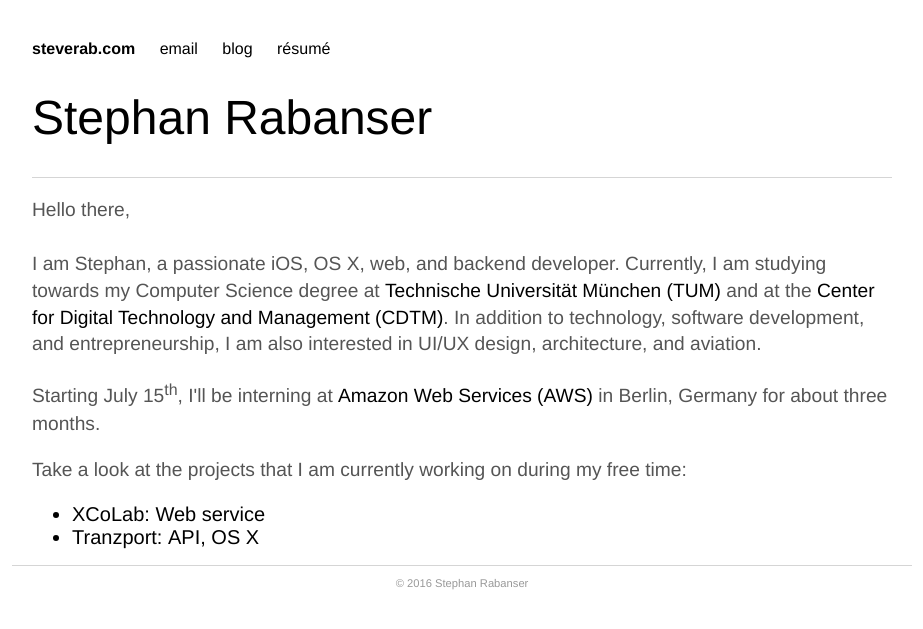
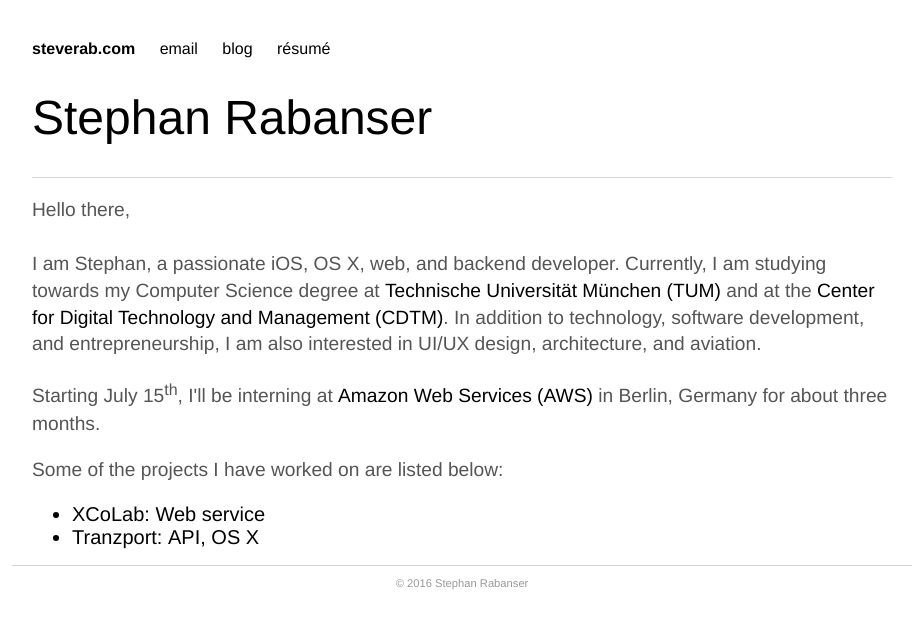
Before and after one commit to steverab/steverab.github.io, a Jekyll site: the page built from index.html, in a window 1280 px wide. Shown: the top 629 px of the page, without its empty margins (178-1101 px from the left). Built offline with Jekyll 4.4.1, drawn with Linux system fonts in a browser that asks for light colours.

Commit message:
Change projects text

```diff
--- a/index.html
+++ b/index.html
@@ -8,7 +8,7 @@ title: Stephan Rabanser
 	<p>Hello there,<br/><br/>
 		I am Stephan, a passionate iOS, OS X, web, and backend developer. Currently, I am studying towards my Computer Science degree at <a href="http://www.tum.de/en/homepage/">Technische Universit&auml;t M&uuml;nchen (TUM)</a> and at the <a href="http://cdtm.de/">Center for Digital Technology and Management (CDTM)</a>. In addition to technology, software development, and entrepreneurship, I am also interested in UI/UX design, architecture, and aviation.</p>
 	<p>Starting July 15<sup>th</sup>, I'll be interning at <a href="https://aws.amazon.com">Amazon Web Services (AWS)</a> in Berlin, Germany for about three months.</p>
-	<p>Take a look at the projects that I am currently working on during my free time:</p>
+	<p>Some of the projects I have worked on are listed below:</p>
 	<ul>
 		<li>XCoLab: <a href="https://github.com/CCI-MIT/XCoLab">Web service</a></li>
 		<li>Tranzport: <a href="http://github.com/steverab/tranzport-api">API</a>, <a href="http://github.com/steverab/tranzport-mac">OS X</a></li>
```
